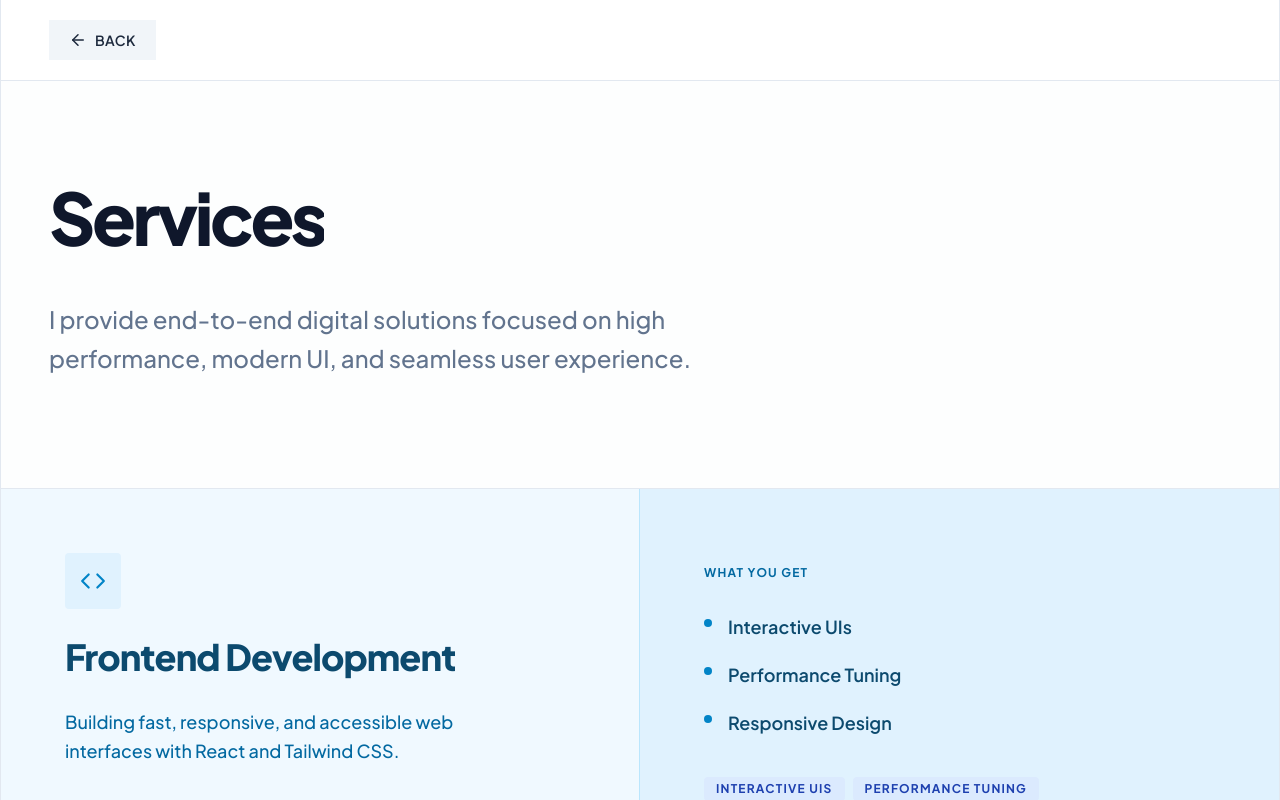
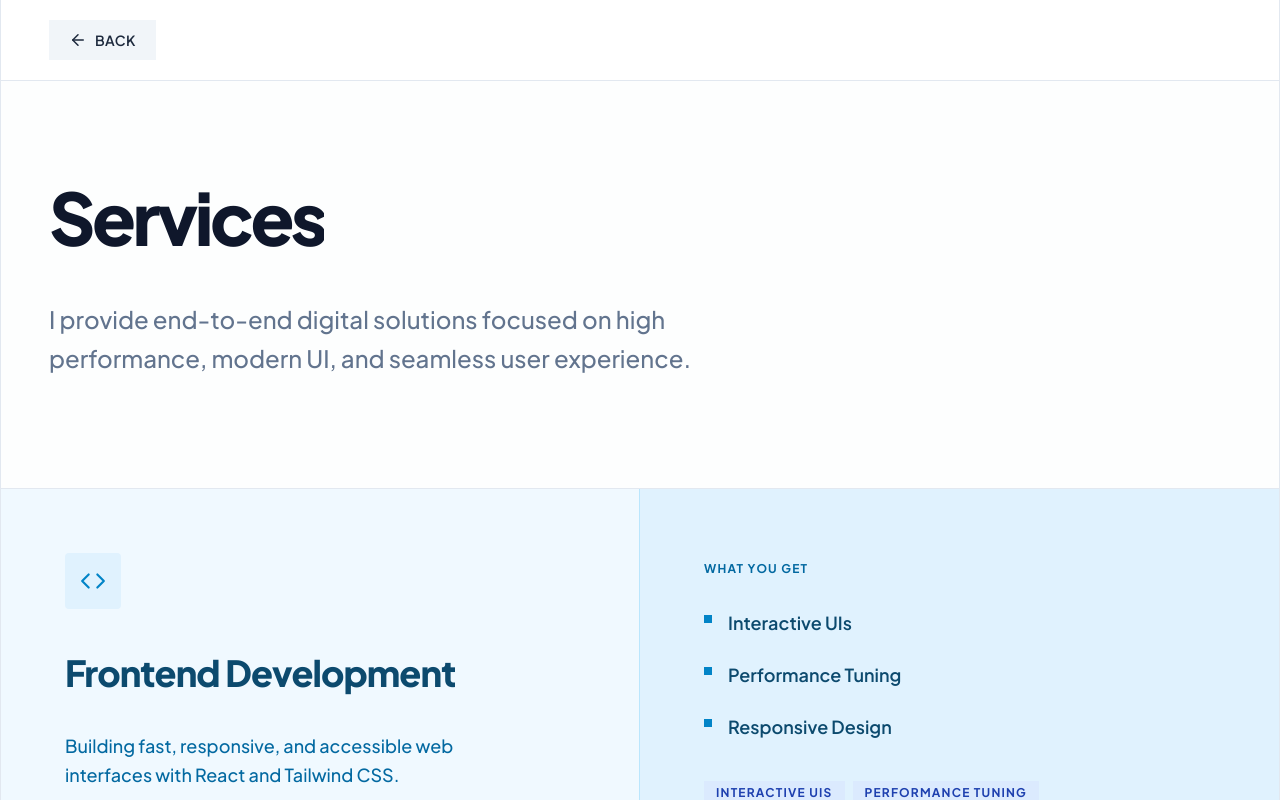
Before and after one commit to yasser8111/Portfolio, a React (Vite) app: page /services in a window 1280 px wide. Shown: the top 800 px of the page. Built offline with nearby package versions, Linux system fonts and the light colour scheme.

Commit message:
UI: Changed bullets and tags in ServicesPage to sharp squares

```diff
--- a/src/pages/ServicesPage.jsx
+++ b/src/pages/ServicesPage.jsx
@@ -100,14 +100,14 @@ const ServicesPage = ({ lang, personal, services, nav, footer, buttons, sections
                     {/* Icon + title */}
                     <div>
                       <div
-                        className="w-14 h-14 flex items-center justify-center mb-6 rounded-sm"
+                        className="w-14 h-14 flex items-center justify-center mb-10 rounded-sm"
                         style={{ backgroundColor: p.bgLight, color: p.base }}
                       >
                         <Icon size={26} />
                       </div>
 
                       <h2
-                        className="text-3xl md:text-4xl font-black tracking-tight mb-4"
+                        className="text-3xl md:text-4xl font-black tracking-tight mb-6"
                         style={{ color: p.title }}
                       >
                         <TextBlock blockColor={p.base}>{service.title}</TextBlock>
@@ -138,12 +138,12 @@ const ServicesPage = ({ lang, personal, services, nav, footer, buttons, sections
                       {sections.whatYouGet}
                     </h3>
 
-                    <ul className="space-y-5">
+                    <ul className="space-y-6">
                       {features.map((feat, j) => (
                         <li key={j} className="flex items-start gap-4">
                           {/* Accent dot */}
                           <span
-                            className="mt-1.5 w-2 h-2 rounded-sm flex-shrink-0"
+                            className="mt-1.5 w-2 h-2 rounded-none flex-shrink-0"
                             style={{ backgroundColor: p.base }}
                           />
                           <span
@@ -161,7 +161,7 @@ const ServicesPage = ({ lang, personal, services, nav, footer, buttons, sections
                       {features.map((feat, j) => (
                         <span
                           key={j}
-                          className="px-3 py-1 text-xs font-bold uppercase tracking-widest rounded-sm"
+                          className="px-3 py-1 text-xs font-bold uppercase tracking-widest rounded-none"
                           style={{
                             backgroundColor: p.tag,
                             color: p.tagText,
```
